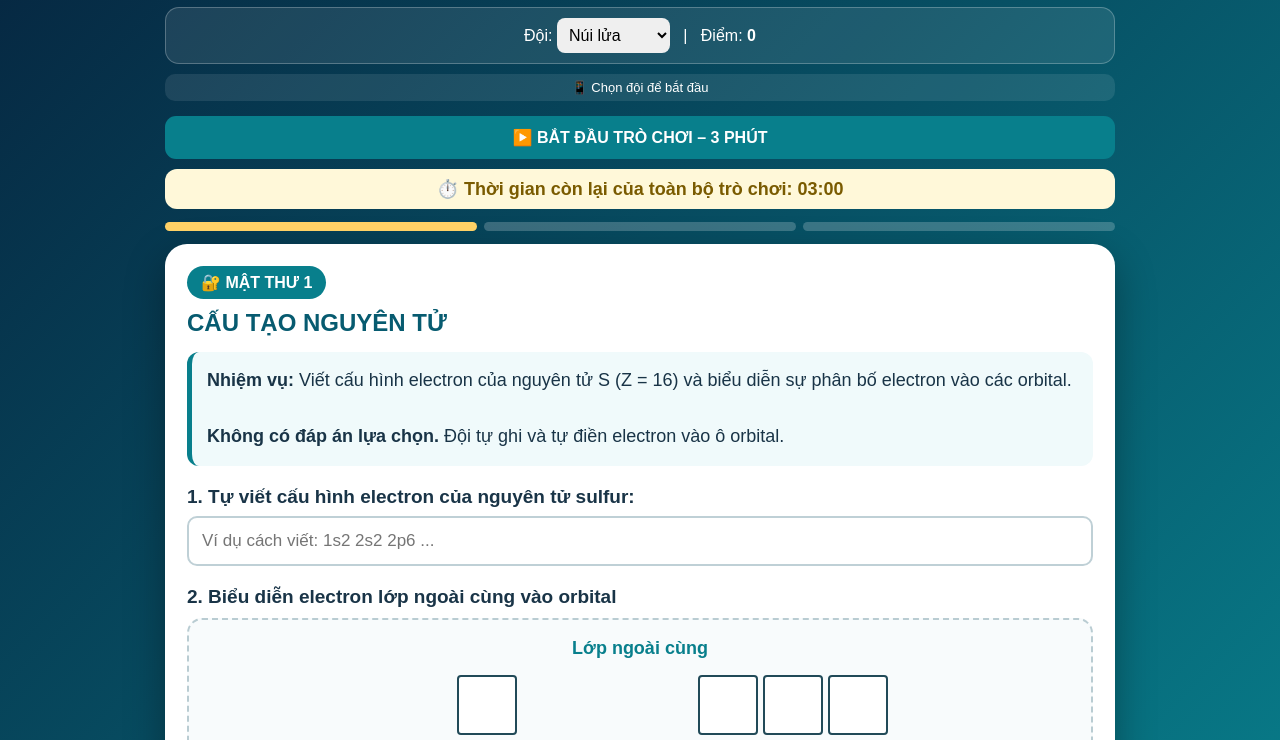
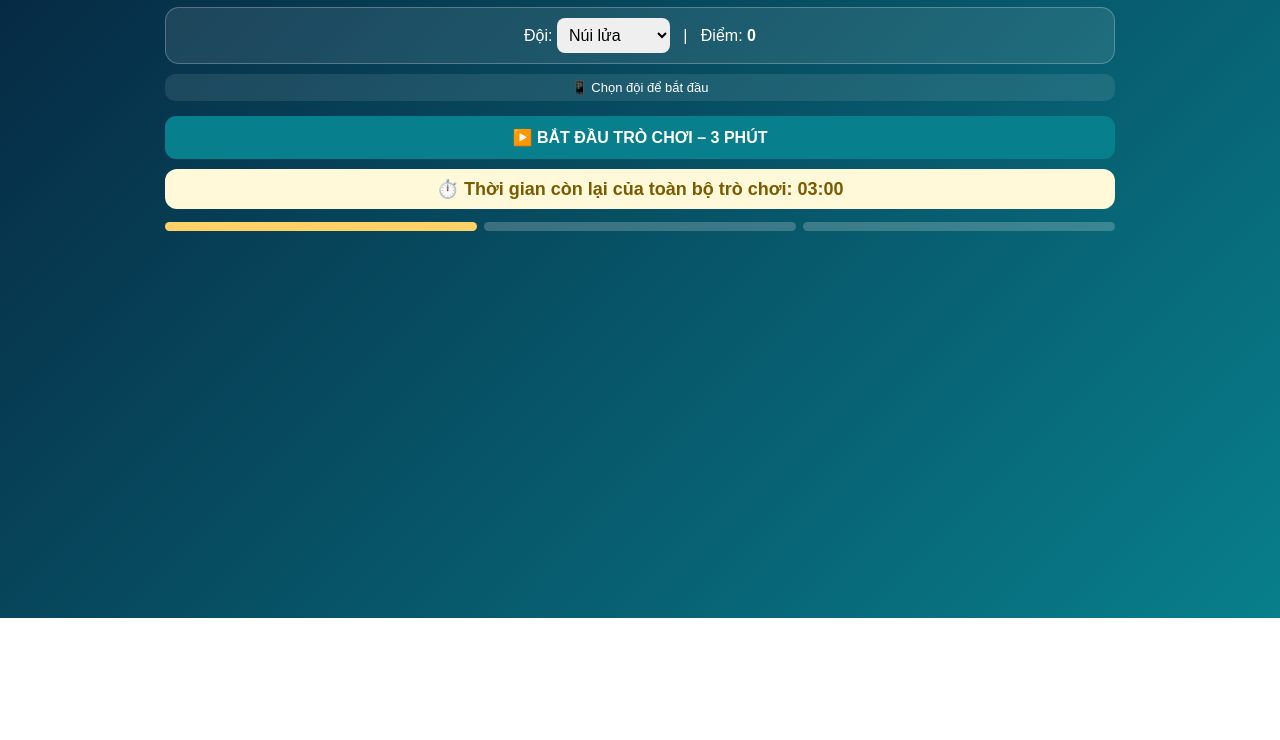
Before and after one commit to dothicamleshh-ctrl/mat-thu-sulfur, a website: page public/index.html in a window 1280 px wide. Shown: the part 182-922 px from the top of the page. After the commit the page ends 800 px from the top, so only its background shows below. Drawn offline with Linux system fonts and the light colour scheme.

Commit message:
Update index.html

```diff
--- a/public/index.html
+++ b/public/index.html
@@ -14,7 +14,7 @@ header h1{margin:5px 0;font-size:clamp(28px,6vw,46px)}
 select{padding:8px;border:0;border-radius:8px;font-size:16px}
 .timer{text-align:center;background:#fff8d9;color:#7a5b00;border-radius:12px;padding:9px;font-size:18px;font-weight:bold;margin:10px 0}.progress{display:flex;gap:7px;margin:13px 0}.progress span{height:9px;flex:1;background:#ffffff35;border-radius:8px}.progress .on{background:#ffd166}
 .card{background:#fff;border-radius:22px;padding:22px;box-shadow:0 15px 40px #0005}
-.stage{display:none}.stage.active{display:block}
+.stage{display:none}.stage.active{display:block}body:not(.game-started) .stage{display:none!important}
 .badge{display:inline-block;background:#087f8c;color:#fff;padding:7px 14px;border-radius:20px;font-weight:bold}
 h2{color:#075b70;margin:10px 0 15px}
 .clue{background:#f0fafb;border-left:5px solid #087f8c;padding:15px;border-radius:12px;font-size:18px;line-height:1.55}
@@ -246,6 +246,7 @@ updateTimer();
 function startGame(){
   if(gameStarted)return;
   gameStarted=true; gameLocked=false; totalStartTime=Date.now(); totalFinishedSeconds=0;
+  document.body.classList.add('game-started');
   document.getElementById('studentModeBadge').textContent='📱 Đang chơi – '+document.getElementById('team').value;
   playSound('success'); sendState('start'); updateTimer();
 }
```
